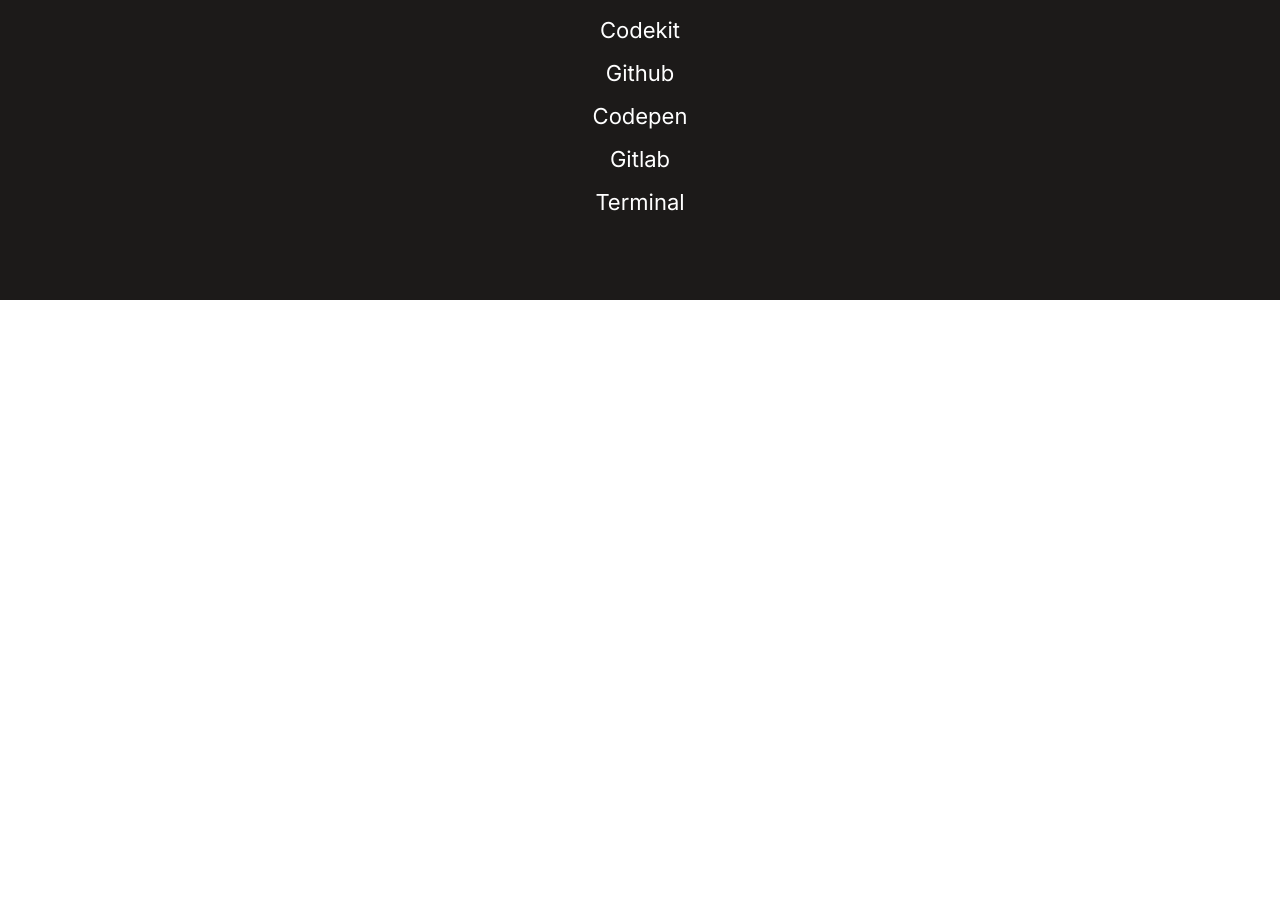
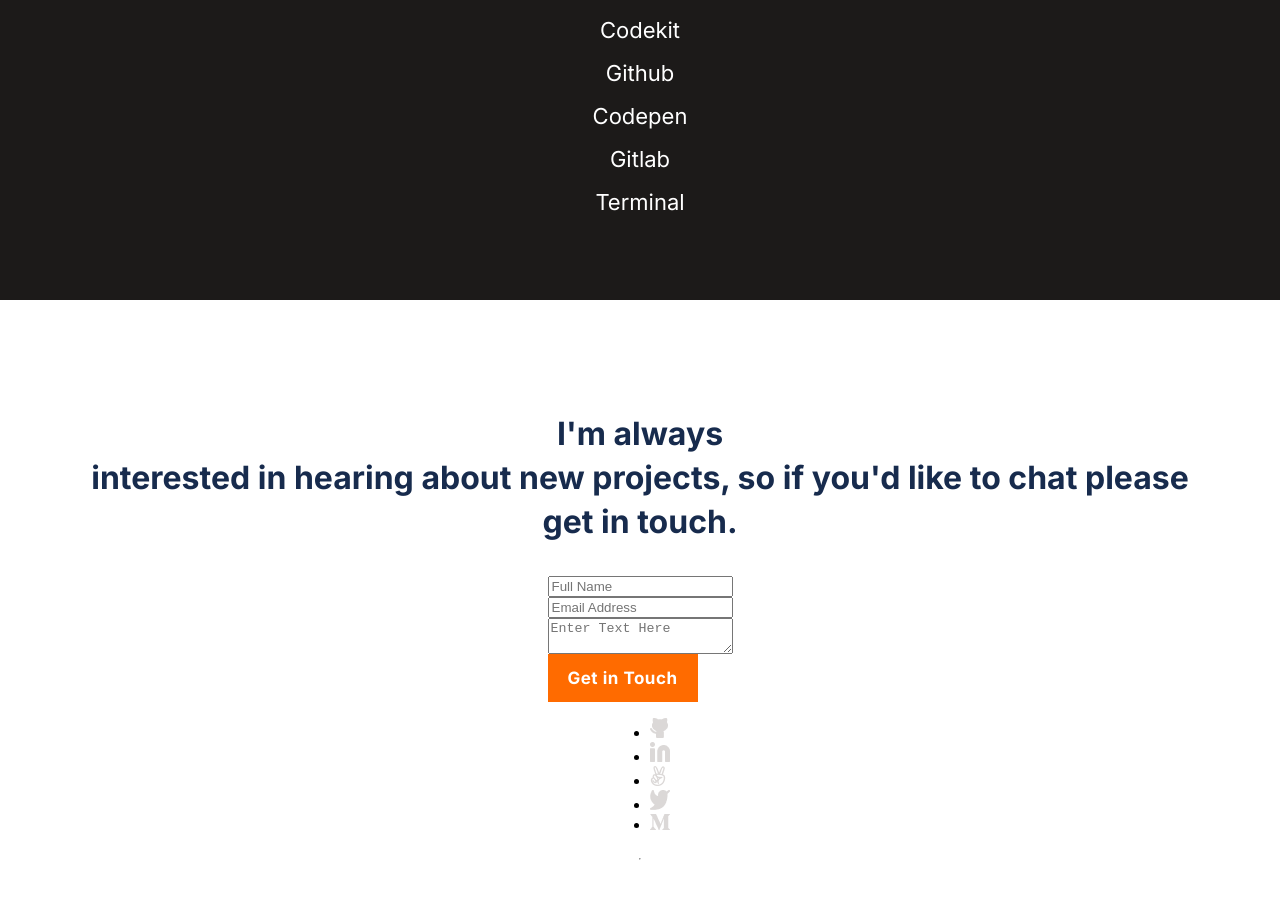
Before and after one commit to zhadier/My-Portofolio, a website: page index.html in a window 1280 px wide. Shown: the part 8191-9089 px from the top of the page. Before the commit the page ends 8491 px from the top, so only its background shows below. Drawn offline with Linux system fonts and the light colour scheme.

Commit message:
Add form html elements and footer padding

```diff
--- a/index.html
+++ b/index.html
@@ -213,6 +213,30 @@
         </div>
     </section>
 
+    <footer>
+        <section class="footer-head">
+            <h3>I'm always <br> interested in hearing about new projects, so if you'd like to chat please get in touch.</h3>
+        </section>
+
+        <form class="footer-form" action="#" method="post">
+            <input type="text" id="name" name="user-name" placeholder="Full Name" required maxlength="30">
+            <input type="email" id="email" name="user-email" placeholder="Email Address" required>
+            <textarea name="message" id="msg" maxlength="500" placeholder="Enter Text Here" required></textarea>
+            <button id="form-button" type="submit">Get in Touch</button>
+        </form>
+
+        <ul class="footer-Links">
+            <li><a href="https://github.com/zhadier"><img src="images/github.png" alt="github" style="color: black;"></a></li>
+            <li><a href="https://www.linkedin.com/in/zeeshan-haider-330404220/"><img src="images/linkdln.png"
+                        alt="linkedin"></a></li>
+            <li><a href="#"><img src="images/hand.png" alt="idk"></a></li>
+            <li><a href="https://twitter.com/felonicious"><img src="images/twitter.png" alt="twitter"></a></li>
+            <li><a href="#"><img src="images/m.png" alt="M"></a></li>
+        </ul>
+
+        <hr>
+    </footer>
+
 </body>
 
 </html>
--- a/styles.css
+++ b/styles.css
@@ -384,3 +384,44 @@
 .div-Heads .skills-img {
   padding-left: 100%;
 }
+
+/* footer */
+footer {
+  display: flex;
+  flex-direction: column;
+  align-items: center;
+  padding: 80px 5% 30px 5%;
+}
+
+.footer-head h3 {
+  font-family: 'Inter', sans-serif;
+  font-style: normal;
+  font-weight: bold;
+  font-size: 32px;
+  line-height: 44px;
+  text-align: center;
+  color: #172B4D;
+}
+
+.footer-form {
+  display: flex;
+  flex-direction: column;
+}
+
+#form-button {
+  margin-left: 0;
+  font-family: 'Inter', sans-serif;
+  font-style: normal;
+  font-weight: 700;
+  font-size: 17px;
+  line-height: 24px;
+  display: flex;
+  align-items: center;
+  justify-content: center;
+  letter-spacing: 0.03em;
+  color: #fff;
+  background-color: #ff6b00;
+  height: 48px;
+  border: 0;
+  width: 150px;
+}
```
